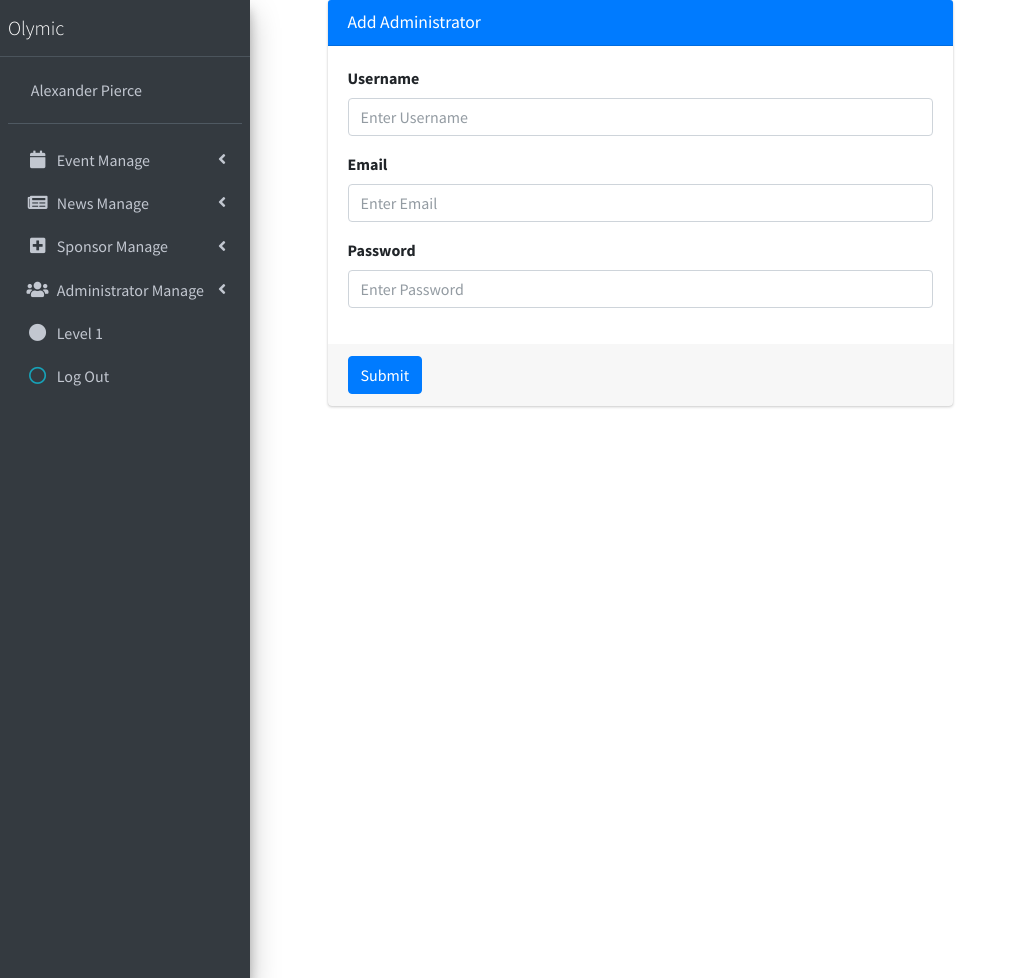
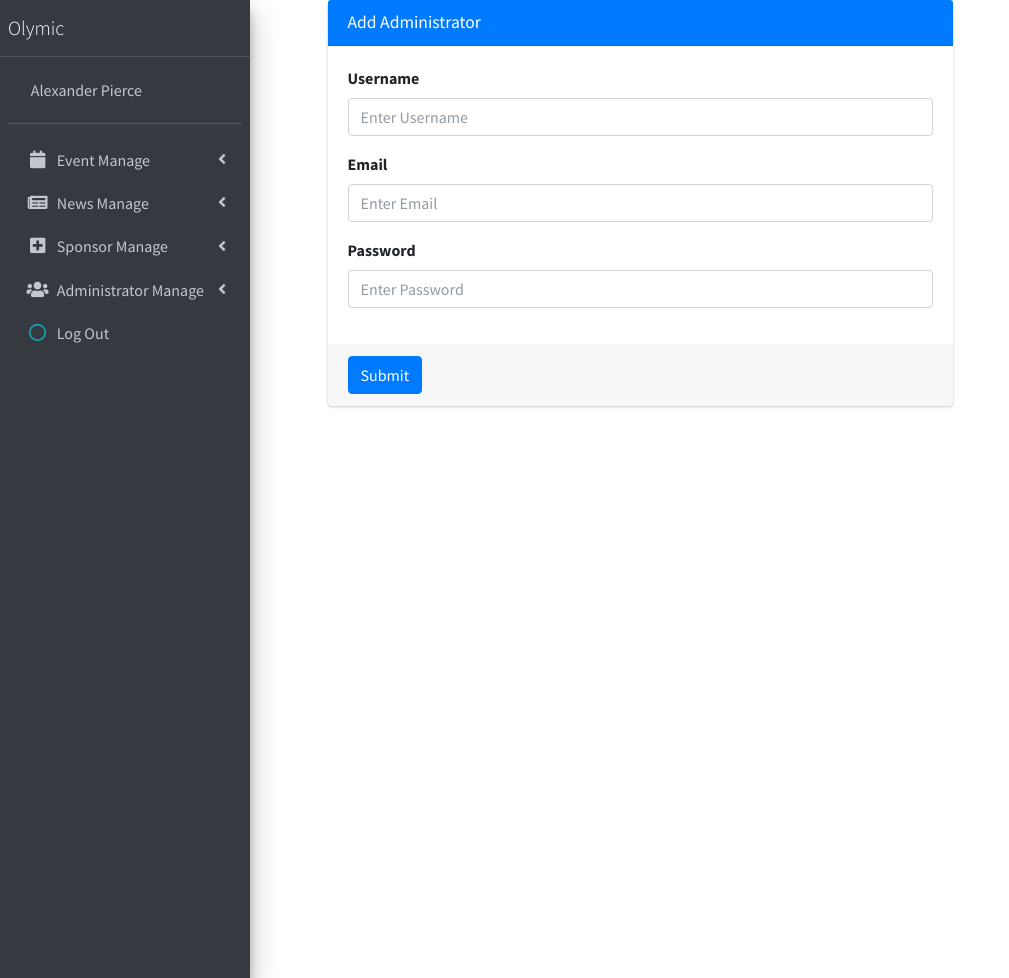
Before and after one commit to sheronfdo/OlympicWeb, a PHP site: page /adminform.php in a window 1280 px wide. Shown: the whole page, without its empty margins (0-1009 px from the left). Run offline with PHP 8.4, Linux system fonts and the light colour scheme; some libraries are stand-ins or nearby versions.

Commit message:
Update sidebar.php

```diff
--- a/common/sidebar.php
+++ b/common/sidebar.php
@@ -128,12 +128,6 @@
                             </li>
                             <li class="nav-item">
                                 <a href="#" class="nav-link">
-                                    <i class="fas fa-circle nav-icon"></i>
-                                    <p>Level 1</p>
-                                </a>
-                            </li>
-                            <li class="nav-item">
-                                <a href="#" class="nav-link">
                                     <i class="nav-icon far fa-circle text-info"></i>
                                     <p>Log Out</p>
                                 </a>
```
